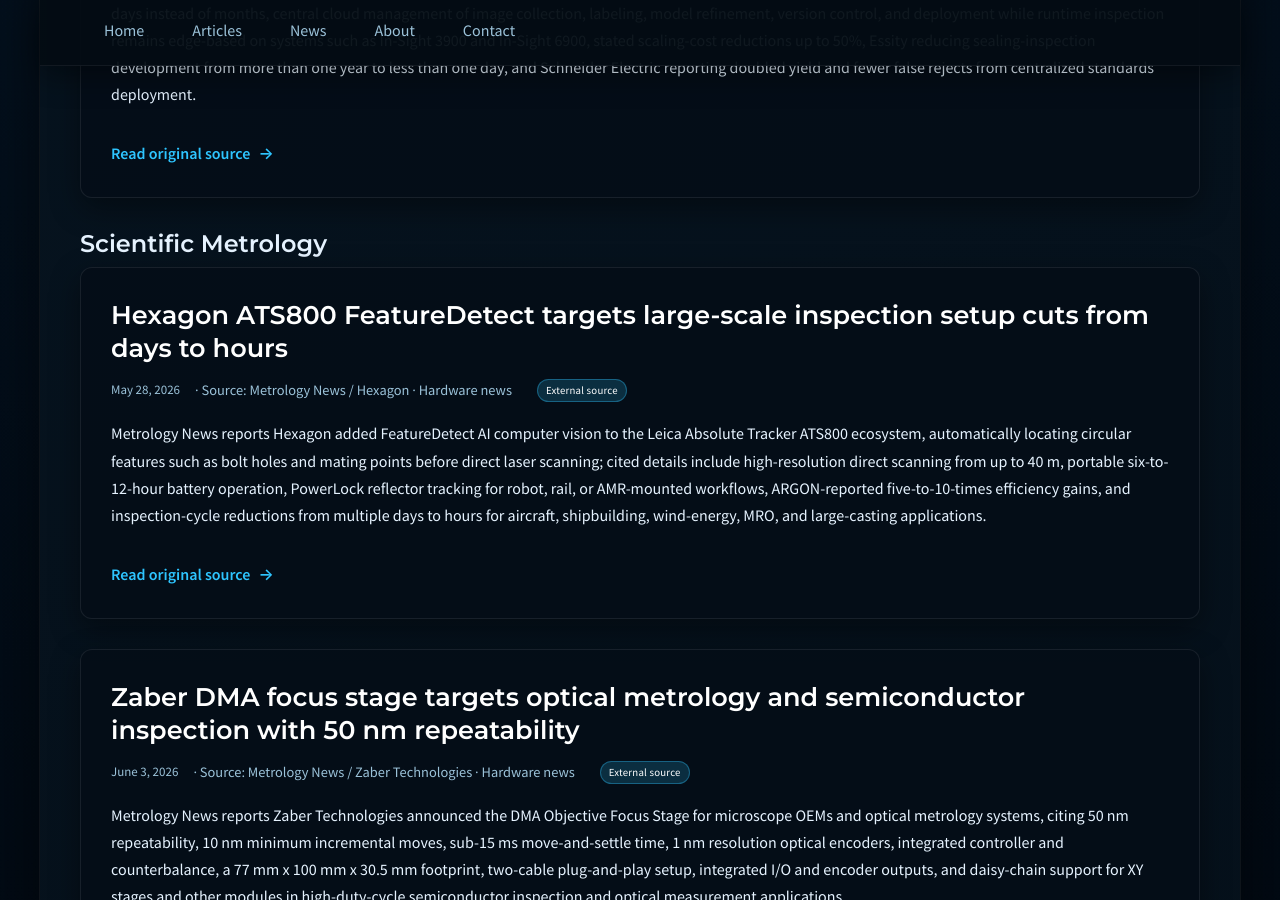
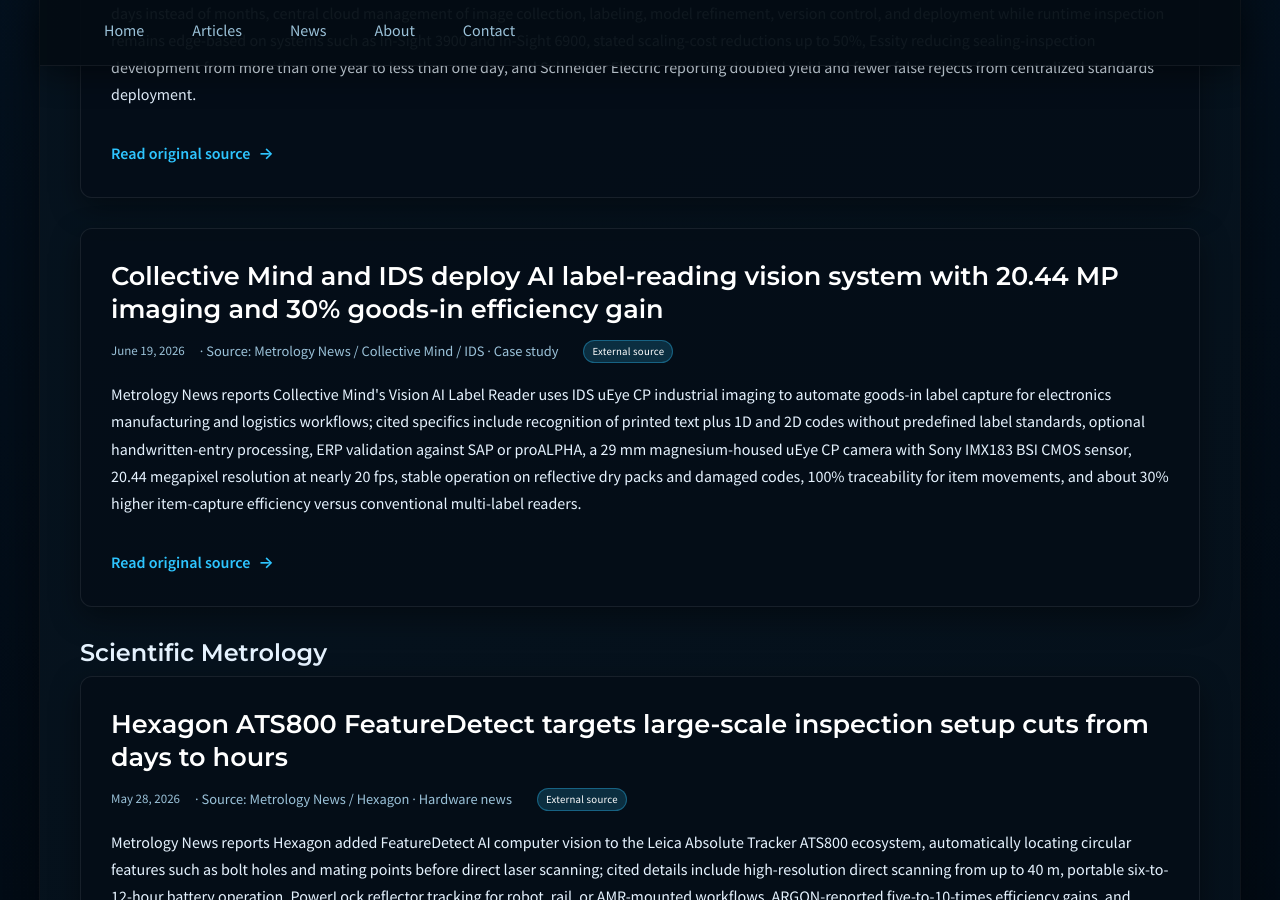
Before and after one commit to JohnForeman/MetrologyCentral, a Jekyll site: the page built from news.md, in a window 1280 px wide and 900 px high, scrolled down 5285 px. Built offline with Jekyll 4.4.1, drawn with Linux system fonts in a browser that asks for light colours.

Commit message:
Update high-signal metrology news

```diff
--- a/_data/news.yml
+++ b/_data/news.yml
@@ -1724,3 +1724,10 @@
     and advanced networks, strengthening domestic photonics production and creating
     high-skilled manufacturing jobs.
   url: https://www.nist.gov/news-events/news/2026/06/department-commerces-chips-program-announces-letter-intent-coherent-50
+- date: '2026-06-19'
+  title: Collective Mind and IDS deploy AI label-reading vision system with 20.44 MP imaging and 30% goods-in efficiency gain
+  source: Metrology News / Collective Mind / IDS
+  sector: quality_software
+  kind: case_study
+  summary: Metrology News reports Collective Mind's Vision AI Label Reader uses IDS uEye CP industrial imaging to automate goods-in label capture for electronics manufacturing and logistics workflows; cited specifics include recognition of printed text plus 1D and 2D codes without predefined label standards, optional handwritten-entry processing, ERP validation against SAP or proALPHA, a 29 mm magnesium-housed uEye CP camera with Sony IMX183 BSI CMOS sensor, 20.44 megapixel resolution at nearly 20 fps, stable operation on reflective dry packs and damaged codes, 100% traceability for item movements, and about 30% higher item-capture efficiency versus conventional multi-label readers.
+  url: https://metrology.news/machine-vision-advances-automated-label-inspection-and-identification/
```
